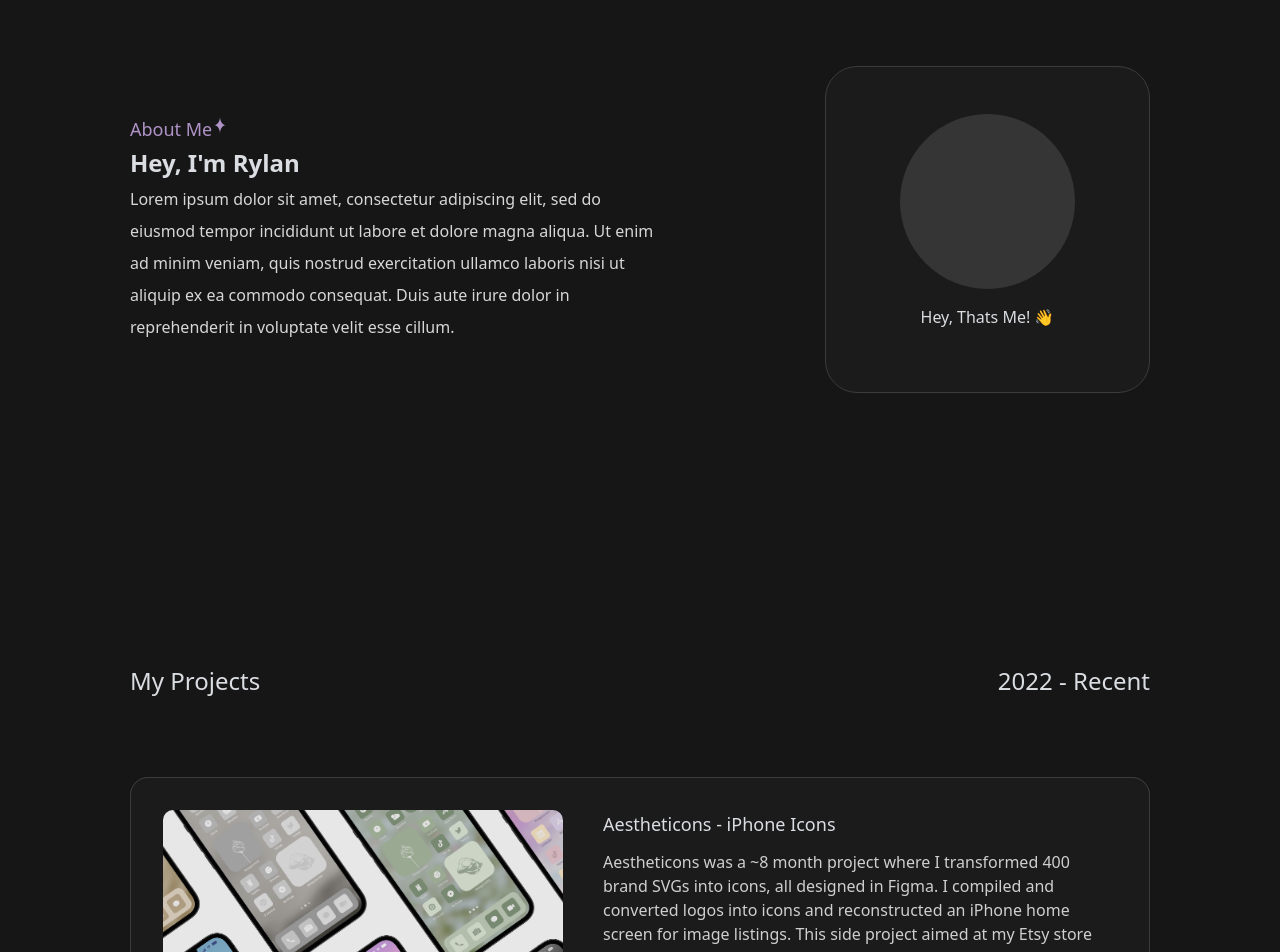
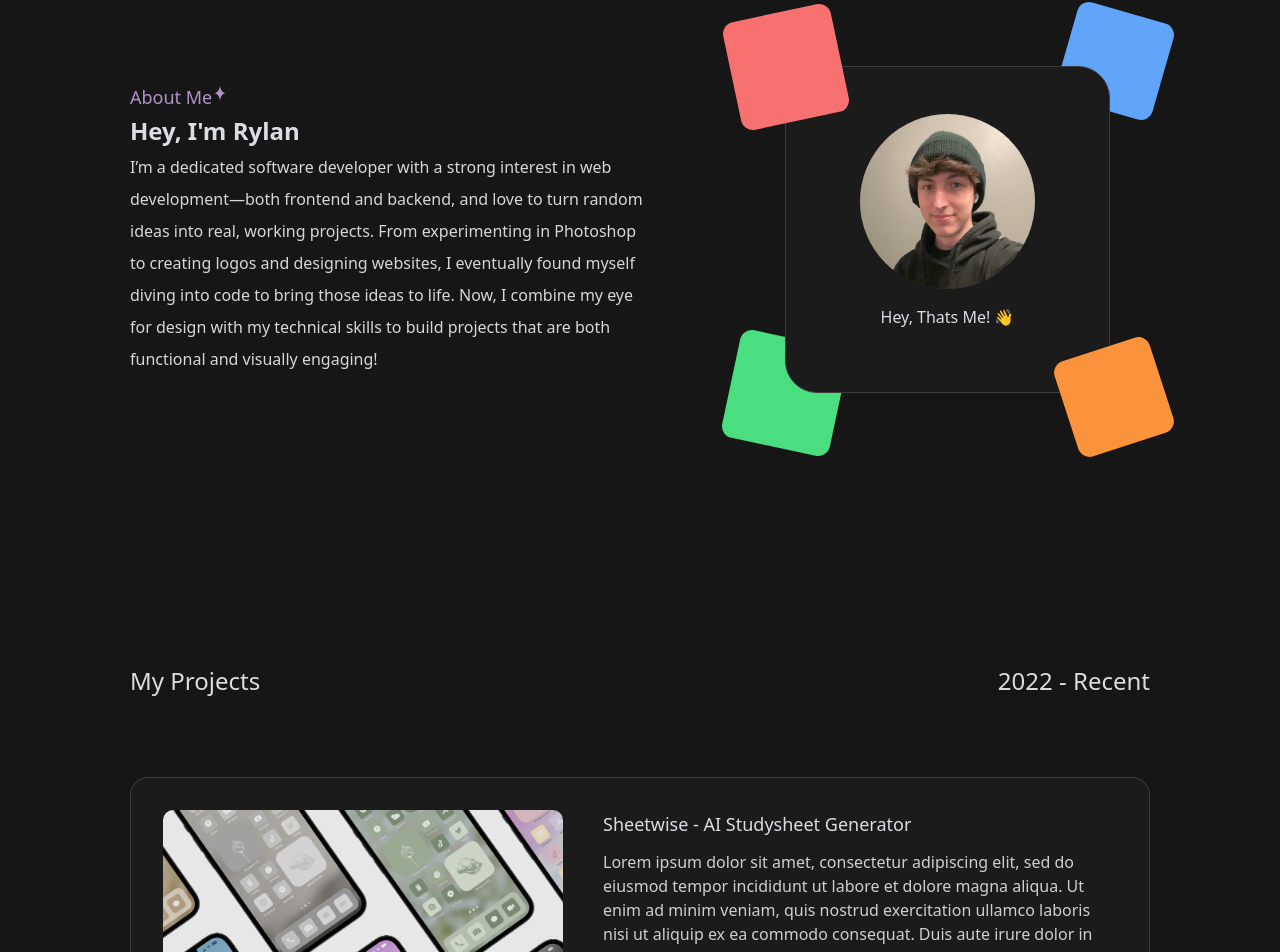
Before and after one commit to RylanHiltz/personal-portfolio, a Next.js app: page / in a window 1280 px wide. Shown: the part 879-1831 px from the top of the page. Built offline with nearby package versions, Linux system fonts and the light colour scheme.

Commit message:
feat(aboutme): Update About Me section with new content and headshot; add project data and enhance skills description

```diff
--- a/app/components/Aboutme.tsx
+++ b/app/components/Aboutme.tsx
@@ -1,6 +1,7 @@
 "use client";
 import React from "react";
 import { motion } from "framer-motion";
+import headshot from "../images/headshot.jpg";
 
 export default function Aboutme() {
   // Variants for fade-in animation when in view
@@ -51,25 +52,37 @@
           </div>
           <h2 className="text-2xl font-semibold py-1">Hey, I&apos;m Rylan</h2>
           <p className="text-[#D7D7D7] text-md font-extralight leading-8 text-start max-w-[525px] max-aboutme-tablet:max-w-full bg-[#161616]">
-            Lorem ipsum dolor sit amet, consectetur adipiscing elit, sed do
-            eiusmod tempor incididunt ut labore et dolore magna aliqua. Ut enim
-            ad minim veniam, quis nostrud exercitation ullamco laboris nisi ut
-            aliquip ex ea commodo consequat. Duis aute irure dolor in
-            reprehenderit in voluptate velit esse cillum.
+            I’m a dedicated software developer with a strong interest in web
+            development—both frontend and backend, and love to turn random ideas
+            into real, working projects. From experimenting in Photoshop to
+            creating logos and designing websites, I eventually found myself
+            diving into code to bring those ideas to life. Now, I combine my eye
+            for design with my technical skills to build projects that are both
+            functional and visually engaging!
           </p>
         </motion.div>
       </div>
 
-      {/* Placeholder Apps */}
-      {/* <div className="bg-blue-400 min-w-[110px] min-h-[110px] rounded-xl relative left-[30em] bottom-[10.5em] rotate-12 z-10"></div>
-      <div className="bg-blue-400 min-w-[100px] min-h-[100px] rounded-xl relative left-[23.5em] bottom-[-10em] z-30"></div> */}
+      <div className="relative w-full max-w-[325px] min-h-[325px] mx-10">
+        {/* Colored squares behind */}
+        <div className="absolute w-[100px] h-[100px] bg-blue-400 rounded-xl top-[-55px] right-[-55px] z-10 rotate-[16deg]"></div>
+        <div className="absolute w-[110px] h-[110px] bg-green-400 rounded-xl bottom-[-55px] left-[-55px] z-0 rotate-[12deg]"></div>
 
-      <div className="w-full max-w-[325px] min-h-[325px] bg-[#1B1B1B] rounded-[2em] border border-[#3C3C3C] z-20">
-        {/* <div className="w-[100px] h-[100px] rounded-lg bg-[#72d7df] absolute bottom-0 left-0"></div> */}
-        <div className="min-h-[325px] flex flex-col items-center justify-center">
-          {/* Placeholder for image */}
-          <div className="w-[175px] h-[175px] rounded-full bg-[#353535]"></div>
-          <p className="text-center py-4 font-medium">Hey, Thats Me! 👋</p>
+        {/* Card with higher z-index */}
+        <div className="relative w-full h-full bg-[#1B1B1B] rounded-[2em] border border-[#3C3C3C] z-20">
+          {/* Colored squares in front */}
+
+          <div className="absolute w-[110px] h-[110px] bg-red-400 rounded-xl top-[-55px] left-[-55px] z-0 rotate-[-12deg]"></div>
+          <div className="absolute w-[100px] h-[100px] bg-orange-400 rounded-xl bottom-[-55px] right-[-55px] z-10 rotate-[-18deg]"></div>
+
+          {/* Main content */}
+          <div className="min-h-[325px] flex flex-col items-center justify-center z-50 relative">
+            <img
+              className="w-[175px] h-[175px] bg-[#353535] object-scale-down rounded-full"
+              src={headshot.src}
+            />
+            <p className="text-center py-4 font-medium">Hey, Thats Me! 👋</p>
+          </div>
         </div>
       </div>
     </section>
--- a/app/globals.css
+++ b/app/globals.css
@@ -4,7 +4,6 @@
 
 :root {
   background-color: #161616;
-
   /* Hero Section Colors */
   --hero1: #f0f0f0;
   --hero2: #f0f0f0;
--- a/app/lib/data.ts
+++ b/app/lib/data.ts
@@ -25,6 +25,17 @@
 
 export const projectsData = [
   {
+    title: "Sheetwise - AI Studysheet Generator",
+    description:
+      "Lorem ipsum dolor sit amet, consectetur adipiscing elit, sed do eiusmod tempor incididunt ut labore et dolore magna aliqua. Ut enim ad minim veniam, quis nostrud exercitation ullamco laboris nisi ut aliquip ex ea commodo consequat. Duis aute irure dolor in reprehenderit.",
+    tags: ["Vite.js", "Javascript", "Tailwind CSS", "Python", "Django"],
+    date: "2024",
+    projectURL: "",
+    githubURL: "",
+    img: AestheticonsImg,
+    alt: "",
+  },
+  {
     title: "Aestheticons - iPhone Icons",
     description:
       "Aestheticons was a ~8 month project where I transformed 400 brand SVGs into icons, all designed in Figma. I compiled and converted logos into icons and reconstructed an iPhone home screen for image listings. This side project aimed at my Etsy store was able to gain over 1800 views and 50+ sales.",
@@ -39,22 +50,11 @@
   {
     title: "My Personal Portfolio",
     description:
-      "Lorem ipsum dolor sit amet, consectetur adipiscing elit, sed do eiusmod tempor incididunt ut labore et dolore magna aliqua. Ut enim ad minim veniam, quis nostrud exercitation ullamco laboris nisi ut aliquip ex ea commodo consequat. Duis aute irure dolor in reprehenderit.",
+      "This project is a showcase of my most recent work, skills, and experiences. This single page website was fully built using Next.js App Router, Typescript, and Tailwind CSS. I focused on creating a cohesive site in my favourite color, featuring a fully responsive design and complex animations using Framer Motion.",
     tags: ["React", "TypeScript", "Tailwind", "Framer-Motion"],
     date: "2024",
     projectURL: "",
     githubURL: "https://github.com/RylanHiltz/personal-portfolio",
-    img: AestheticonsImg,
-    alt: "",
-  },
-  {
-    title: "Project 3",
-    description:
-      "Lorem ipsum dolor sit amet, consectetur adipiscing elit, sed do eiusmod tempor incididunt ut labore et dolore magna aliqua. Ut enim ad minim veniam, quis nostrud exercitation ullamco laboris nisi ut aliquip ex ea commodo consequat. Duis aute irure dolor in reprehenderit.",
-    tags: ["React", "TypeScript", "Tailwind CSS"],
-    date: "2024",
-    projectURL: "",
-    githubURL: "",
     img: AestheticonsImg,
     alt: "",
   },
@@ -86,7 +86,7 @@
       },
     ],
     skills:
-      "Lorem ipsum dolor sit amet, consectetur adipiscing elit, sed do eiusmod tempor incididunt ut labore et dolore magna aliqua. Ut enim ad minim veniam, quis nostrud exercitation",
+      "Also skilled with other tools sucha as Photoshop, Figma, Git, Next.js Vercel. Have experience integrating REST APIs, creating reusable components, and creating fully resposive designs.",
   },
   { // Backend skills
     title: "Backend",
@@ -101,7 +101,7 @@
       },
       {
         lang: "SQL",
-        progress: 35,
+        progress: 85,
       },
       {
         lang: "C#",
@@ -121,16 +121,16 @@
   {
     date: "2018-2022",
     title: "Graduated From Eastview Secondary School",
-    description: "Lorem ipsum dolor sit amet, consectetur adipiscing elit, sed do eiusmod tempor incididunt ut labore et dolore magna aliqua.",
+    description: "",
   },
   {
     date: "2022-2026",
     title: "Studying At Trent University",
-    description: "Lorem ipsum dolor sit amet, consectetur adipiscing elit, sed do eiusmod tempor incididunt ut labore et dolore magna aliqua.",
+    description: "Bachelors of Computer Science at Trent University",
   },
   {
     date: "2024-Present",
-    title: "Front-End Developer",
+    title: "Full-Time Student",
     description: "Lorem ipsum dolor sit amet, consectetur adipiscing elit, sed do eiusmod tempor incididunt ut labore et dolore magna aliqua.",
   },
 ];
--- a/app/styles/blurbar.css
+++ b/app/styles/blurbar.css
@@ -1,4 +1,4 @@
-.topblur {
+/* .topblur {
   position: fixed;
   z-index: 5;
   inset: -0.05em 0 auto 0;
@@ -107,4 +107,4 @@
     rgba(0, 0, 0, 0) 87.5%,
     rgba(0, 0, 0, 1) 100%
   );
-}
+} */
```
Also changed, not shown: app/images/headshot.jpg (added), 1 other file (tests, documents, lock files or other folders).
